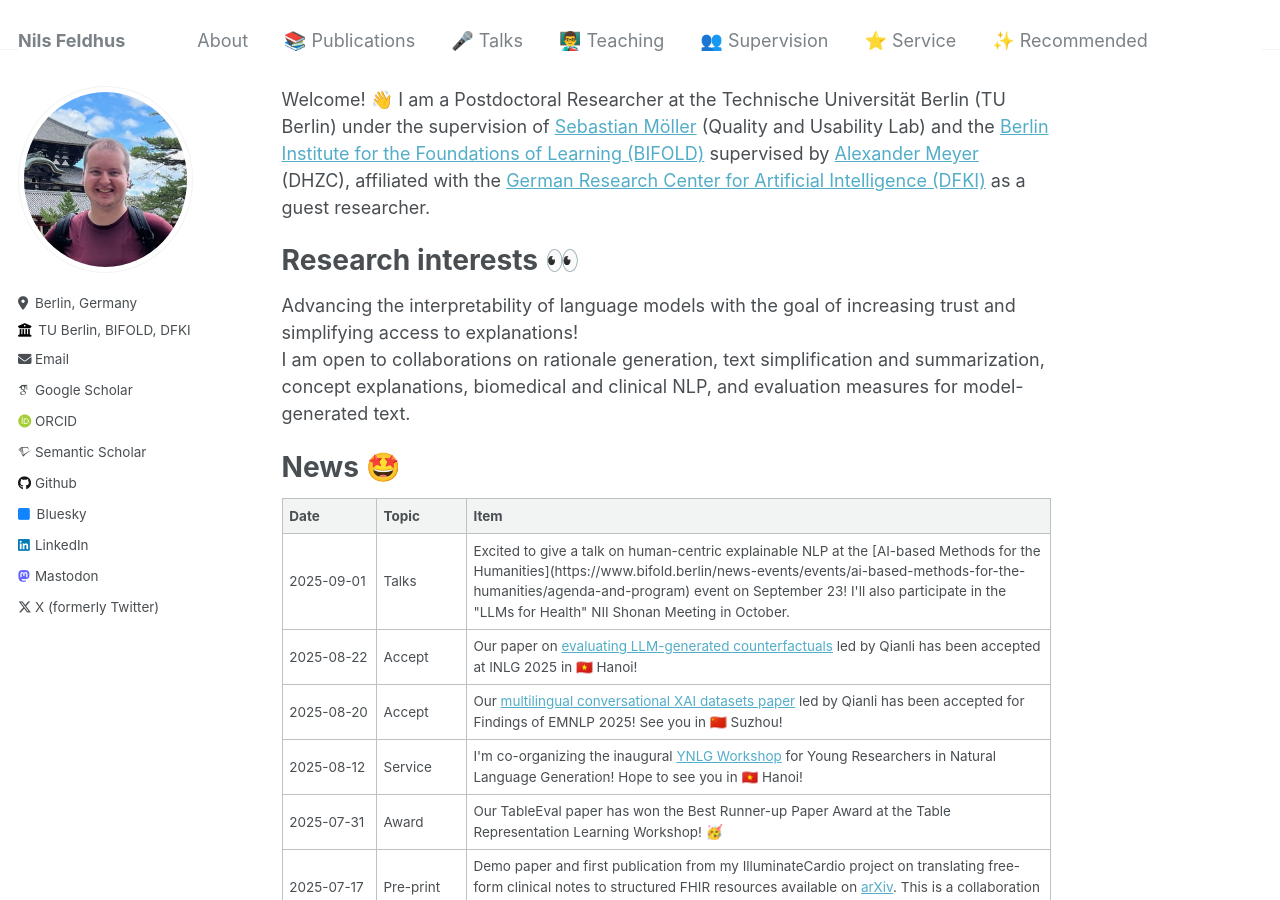
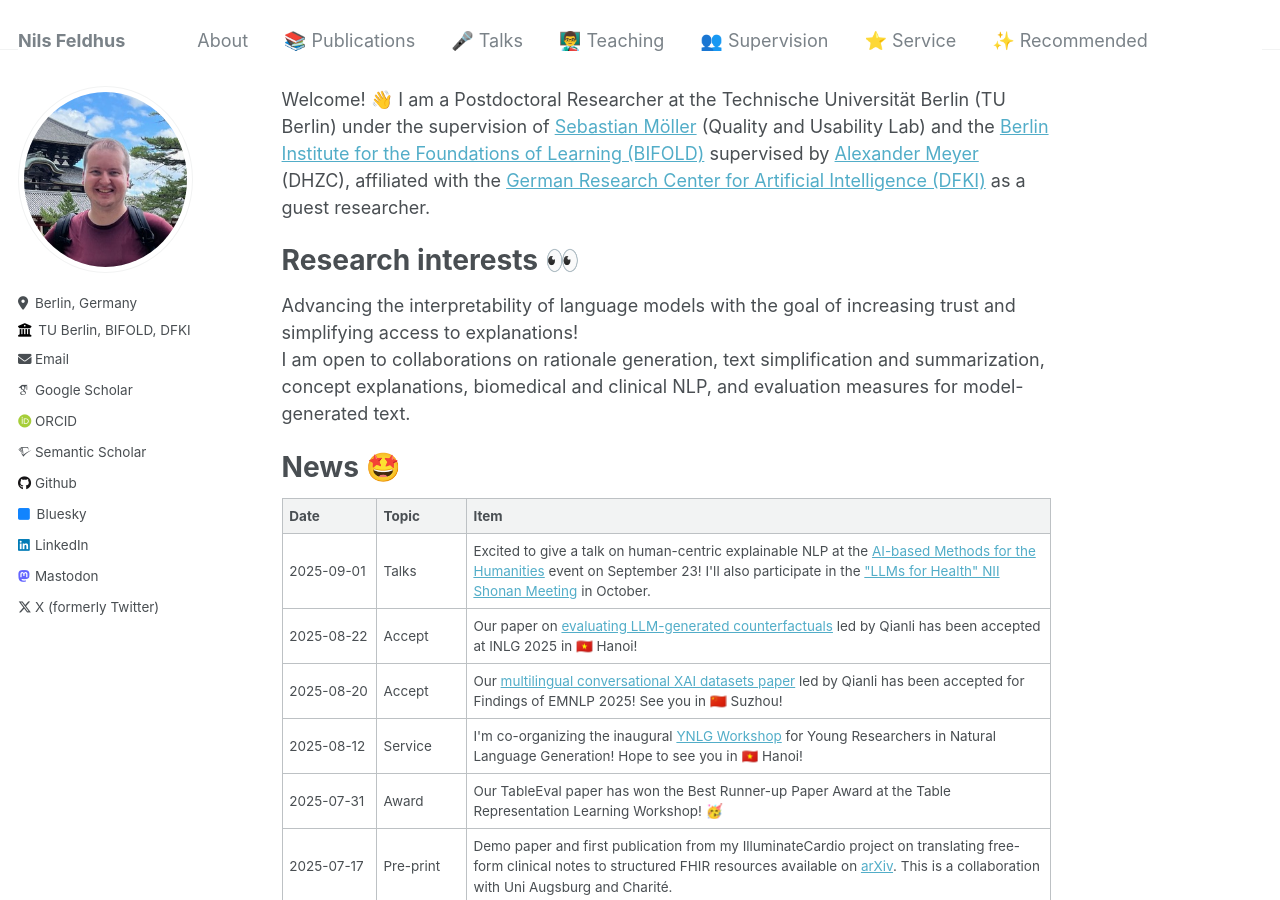
Before and after one commit to nfelnlp/nfelnlp.github.io, a Jekyll site: the page built from index.md, in a window 1280 px wide and 900 px high. Built offline with Jekyll 4.4.1, drawn with Linux system fonts in a browser that asks for light colours; some web fonts are replaced; some of the changed lines change nothing that is shown.

Commit message:
Fix links in news.

```diff
--- a/index.md
+++ b/index.md
@@ -25,7 +25,7 @@ I am open to collaborations on rationale generation, text simplification and sum
     <tr>
       <td><nobr>2025-09-01</nobr></td>
       <td>Talks</td>
-      <td>Excited to give a talk on human-centric explainable NLP at the [AI-based Methods for the Humanities](https://www.bifold.berlin/news-events/events/ai-based-methods-for-the-humanities/agenda-and-program) event on September 23! I'll also participate in the "LLMs for Health" NII Shonan Meeting in October.</td>
+      <td>Excited to give a talk on human-centric explainable NLP at the <a href="https://www.bifold.berlin/news-events/events/ai-based-methods-for-the-humanities/agenda-and-program">AI-based Methods for the Humanities</a> event on September 23! I'll also participate in the <a href="https://shonan.nii.ac.jp/seminars/230/">"LLMs for Health" NII Shonan Meeting</a> in October.</td>
     </tr>
     <tr>
       <td><nobr>2025-08-22</nobr></td>
```
